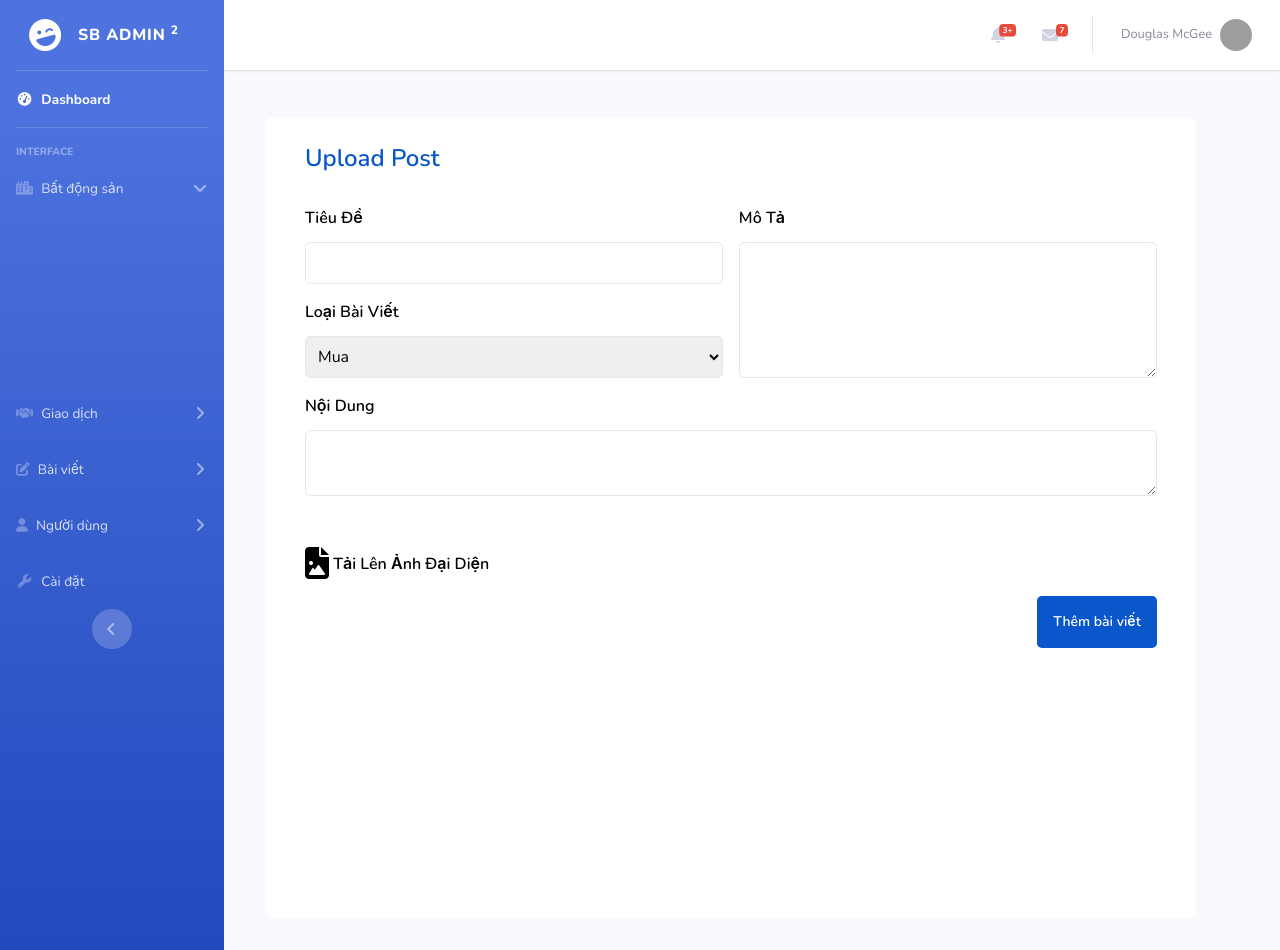
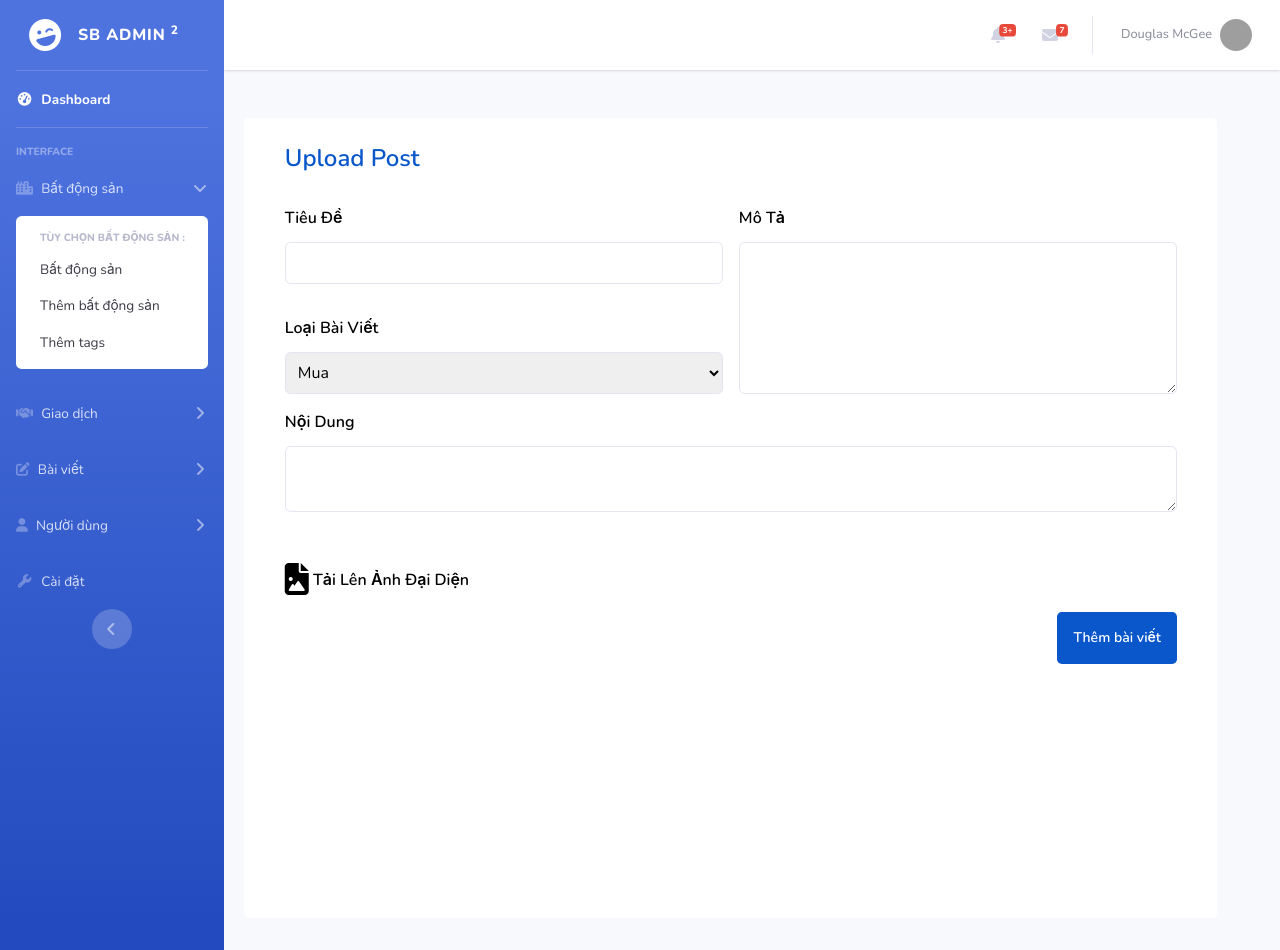
Before and after one commit to nguyenlp04/DA1-Real-Estate, a PHP site: page /admin/addPost in a window 1280 px wide, after a click on "Bất động sản". Run offline with PHP 8.4, Linux system fonts and the light colour scheme; some libraries are stand-ins or nearby versions; grey boxes are pictures that could not be loaded.

Commit message:
add post good

```diff
--- a/admin/controllers/posts/addPost.php
+++ b/admin/controllers/posts/addPost.php
@@ -24,7 +24,7 @@ if ($_SERVER["REQUEST_METHOD"] == "POST") {
 
     <script src="https://cdn.ckeditor.com/ckeditor5/39.0.2/super-build/ckeditor.js"></script>
 
-    <script src="https://cdn.tailwindcss.com"></script>
+
     <div class="flex justify-center xl:w-11/13">
         <div class="w-11/12 xl:w-11/13 mt-4 mb-8">
             <div class="w-full bg-white rounded-lg min-h-screen">
--- a/admin/inc/sideBar.php
+++ b/admin/inc/sideBar.php
@@ -8,11 +8,14 @@
     <title>SB Admin 2 - Dashboard</title>
     <script src="https://kit.fontawesome.com/59847bd5e5.js" crossorigin="anonymous"></script>
 
-  <link href="https://fonts.googleapis.com/css?family=Nunito:200,200i,300,300i,400,400i,600,600i,700,700i,800,800i,900,900i" rel="stylesheet" />
+    <link
+        href="https://fonts.googleapis.com/css?family=Nunito:200,200i,300,300i,400,400i,600,600i,700,700i,800,800i,900,900i"
+        rel="stylesheet" />
     <script src="https://cdnjs.cloudflare.com/ajax/libs/Chart.js/3.7.0/Chart.min.js"></script>
 
     <!-- Custom styles for this template-->
     <link href="../assets/css/sb-admin-2.min.css" rel="stylesheet">
+    <link href="../assets/css/add-post.css" rel="stylesheet">
     <link href="../assets/css/upload-property.css" rel="stylesheet">
 
 
@@ -50,7 +53,8 @@
 
             <!-- Nav Item - Pages Collapse Menu -->
             <li class="nav-item">
-        <a class="nav-link collapsed" href="#" data-toggle="collapse" data-target="#collapseTwo" aria-expanded="true" aria-controls="collapseTwo">
+                <a class="nav-link collapsed" href="#" data-toggle="collapse" data-target="#collapseTwo"
+                    aria-expanded="true" aria-controls="collapseTwo">
                     <i class="fa-solid fa-city"></i>
                     <span> Bất động sản</span>
                 </a>
@@ -64,11 +68,13 @@
                 </div>
             </li>
             <li class="nav-item">
-        <a class="nav-link collapsed" href="#" data-toggle="collapse" data-target="#collapseTransaction" aria-expanded="true" aria-controls="collapseTransaction">
+                <a class="nav-link collapsed" href="#" data-toggle="collapse" data-target="#collapseTransaction"
+                    aria-expanded="true" aria-controls="collapseTransaction">
                     <i class="fa-solid fa-handshake"></i>
                     <span>Giao dịch</span>
                 </a>
-        <div id="collapseTransaction" class="collapse" aria-labelledby="headingUtilities" data-parent="#accordionSidebar">
+                <div id="collapseTransaction" class="collapse" aria-labelledby="headingUtilities"
+                    data-parent="#accordionSidebar">
                     <div class="bg-white py-2 collapse-inner rounded">
                         <h6 class="collapse-header">Tùy chọn giao dịch :</h6>
                         <a class="collapse-item" href="contract"> Hợp đồng </a>
@@ -78,11 +84,13 @@
             </li>
             <!-- Nav Item - Utilities Collapse Menu -->
             <li class="nav-item">
-        <a class="nav-link collapsed" href="#" data-toggle="collapse" data-target="#collapseUtilities" aria-expanded="true" aria-controls="collapseUtilities">
+                <a class="nav-link collapsed" href="#" data-toggle="collapse" data-target="#collapseUtilities"
+                    aria-expanded="true" aria-controls="collapseUtilities">
                     <i class="fa-solid fa-pen-to-square"></i>
                     <span>Bài viết</span>
                 </a>
-        <div id="collapseUtilities" class="collapse" aria-labelledby="headingUtilities" data-parent="#accordionSidebar">
+                <div id="collapseUtilities" class="collapse" aria-labelledby="headingUtilities"
+                    data-parent="#accordionSidebar">
                     <div class="bg-white py-2 collapse-inner rounded">
                         <h6 class="collapse-header">Tùy chọn bài viết :</h6>
                         <a class="collapse-item" href="post">Bài viết</a>
@@ -92,7 +100,8 @@
             </li>
 
             <li class="nav-item">
-        <a class="nav-link collapsed" href="#" data-toggle="collapse" data-target="#collapseuser" aria-expanded="true" aria-controls="collapseuser">
+                <a class="nav-link collapsed" href="#" data-toggle="collapse" data-target="#collapseuser"
+                    aria-expanded="true" aria-controls="collapseuser">
                     <i class="fa-solid fa-user"></i>
                     <span>Người dùng</span>
                 </a>
--- /dev/null
+++ b/assets/css/add-post.css
@@ -0,0 +1,199 @@
+.mb-8 {
+  margin-bottom: 2rem;
+}
+
+.mt-10 {
+  margin-top: 2.5rem;
+}
+
+.mt-4 {
+  margin-top: 1rem;
+}
+
+.flex {
+  display: flex;
+}
+
+.grid {
+  display: grid;
+}
+
+.hidden {
+  display: none;
+}
+
+.h-\[8\.5rem\] {
+  height: 9.5rem;
+}
+
+.h-auto {
+  height: auto;
+}
+
+.min-h-screen {
+  min-height: 100vh;
+}
+
+.w-11\/12 {
+  width: 91.666667%;
+}
+
+.w-full {
+  width: 100%;
+}
+
+.grid-cols-1 {
+  grid-template-columns: repeat(1, minmax(0, 1fr));
+}
+
+.flex-col {
+  flex-direction: column;
+}
+
+.justify-end {
+  justify-content: flex-end;
+}
+
+.justify-center {
+  justify-content: center;
+}
+
+.gap-4 {
+  gap: 1rem;
+}
+
+.rounded {
+  border-radius: 0.25rem;
+}
+
+.rounded-lg {
+  border-radius: 0.5rem;
+}
+
+.border {
+  border-width: 1px;
+}
+
+.border-\[\#E8F0FC\] {
+  --tw-border-opacity: 1;
+  border-color: rgb(232 240 252 / var(--tw-border-opacity));
+}
+
+.border-\[\#a5abb5\] {
+  --tw-border-opacity: 1;
+  border-color: rgb(165 171 181 / var(--tw-border-opacity));
+}
+
+.bg-\[\#0957CB\] {
+  --tw-bg-opacity: 1;
+  background-color: rgb(9 87 203 / var(--tw-bg-opacity));
+}
+
+.bg-white {
+  --tw-bg-opacity: 1;
+  background-color: rgb(255 255 255 / var(--tw-bg-opacity));
+}
+
+.p-2 {
+  padding: 0.5rem;
+}
+
+.p-3 {
+  padding: 0.75rem;
+}
+
+.py-2 {
+  padding-top: 0.5rem;
+  padding-bottom: 0.5rem;
+}
+
+.py-4 {
+  padding-top: 1rem;
+  padding-bottom: 1rem;
+}
+
+.pb-1 {
+  padding-bottom: 0.25rem;
+}
+
+.text-left {
+  text-align: left;
+}
+
+.text-center {
+  text-align: center;
+}
+
+.text-2xl {
+  font-size: 1.5rem;
+  line-height: 2rem;
+}
+
+.text-sm {
+  font-size: 0.875rem;
+  line-height: 1.25rem;
+}
+
+.font-semibold {
+  font-weight: 600;
+}
+
+.capitalize {
+  text-transform: capitalize;
+}
+
+.text-red-400 {
+  --tw-text-opacity: 1;
+  color: rgb(248 113 113 / var(--tw-text-opacity));
+}
+
+.text-\[\#0957CB\] {
+  --tw-text-opacity: 1;
+  color: rgb(9 87 203 / var(--tw-text-opacity));
+}
+
+.text-black {
+  --tw-text-opacity: 1;
+  color: rgb(0 0 0 / var(--tw-text-opacity));
+}
+
+.text-white {
+  --tw-text-opacity: 1;
+  color: rgb(255 255 255 / var(--tw-text-opacity));
+}
+
+.hover\:text-\[\#0957CB\]:hover {
+  --tw-text-opacity: 1;
+  color: rgb(9 87 203 / var(--tw-text-opacity));
+}
+
+@media (min-width: 768px) {
+  .md\:col-start-2 {
+    grid-column-start: 2;
+  }
+
+  .md\:row-span-2 {
+    grid-row: span 2 / span 2;
+  }
+
+  .md\:row-start-1 {
+    grid-row-start: 1;
+  }
+
+  .md\:row-start-2 {
+    grid-row-start: 2;
+  }
+
+  .md\:grid-cols-2 {
+    grid-template-columns: repeat(2, minmax(0, 1fr));
+  }
+
+  .md\:gap-x-4 {
+    -moz-column-gap: 1rem;
+    column-gap: 1rem;
+  }
+
+  .md\:gap-y-0 {
+    row-gap: 0px;
+  }
+}
```
Lines whose indentation alone changed are shown as unchanged.
